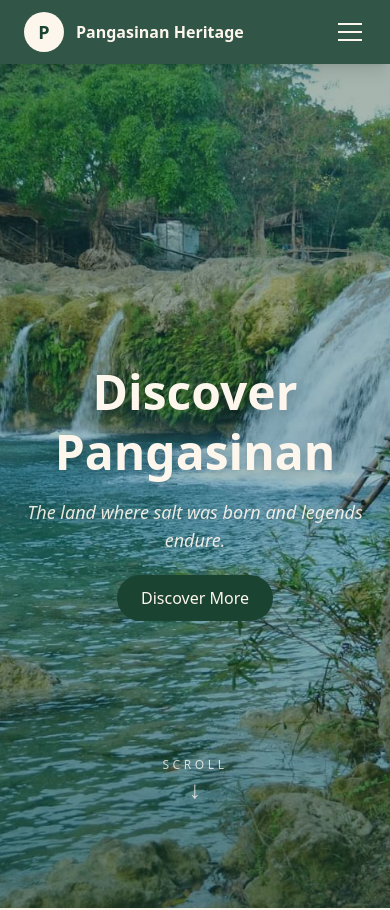
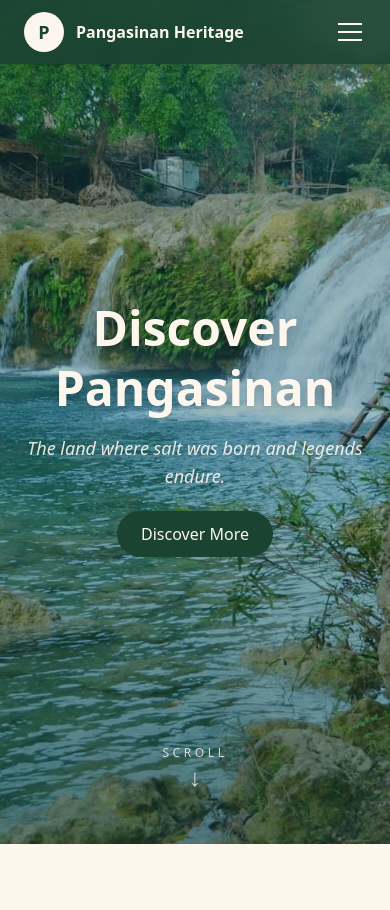
Before and after one commit to DevObra2005/Pangasinan-Heritage-Project, a Next.js app: page / in a window 390 px wide. Shown: the top 910 px of the page. Built offline with nearby package versions, Linux system fonts and the light colour scheme.

Commit message:
fix responsiveness

```diff
--- a/src/app/components/Navbar.jsx
+++ b/src/app/components/Navbar.jsx
@@ -36,7 +36,7 @@ export default function Navbar() {
   }, []);
 
   return (
-    <nav className="sticky top-0 z-50 bg-heritage-green/90 backdrop-blur-md text-heritage-cream px-6 md:px-16 py-3 shadow-lg">
+    <nav className="fixed w-full top-0 z-50 bg-heritage-green/90 backdrop-blur-md text-heritage-cream px-6 md:px-16 py-3 shadow-lg">
       <div className="flex items-center justify-between">
 
         {/* Logo */}
--- a/src/app/globals.css
+++ b/src/app/globals.css
@@ -6,6 +6,9 @@
   --font-sans: var(--font-mulish), sans-serif;
   --font-serif: var(--font-marcellus), serif;
 }
+body {
+  overflow-x: hidden;
+}
 
 html {
   scroll-behavior: smooth;
--- a/src/app/page.jsx
+++ b/src/app/page.jsx
@@ -13,13 +13,11 @@ const images = [
   "/Images/Bolinao.jpg",
   "/Images/BolinaoFalls.jpg",
   "/Images/HundredIsland.jpg",
-
 ];
 
 export default function Home() {
   const [current, setCurrent] = useState(0);
 
-  // Initialize AOS (Animate On Scroll) library
   useEffect(() => {
     AOS.init({
       duration: 1000,
@@ -38,7 +36,7 @@ export default function Home() {
     <>
       <section
         id="home"
-        className="min-h-screen relative flex flex-col items-center justify-center text-center px-6"
+        className="relative flex flex-col items-center justify-center text-center px-6 min-h-screen overflow-hidden"
       >
         {/* Background slideshow */}
         {images.map((src, index) => (
@@ -55,18 +53,22 @@ export default function Home() {
           />
         ))}
 
+        {/* Overlay */}
         <div className="absolute inset-0 bg-gradient-to-b from-heritage-green/40 via-heritage-green/30 to-heritage-green/60"></div>
 
+        {/* Hero text */}
         <div className="relative max-w-3xl">
           <h1
             data-aos="fade-up"
-            className="font-serif text-5xl md:text-7xl font-bold text-heritage-cream leading-tight drop-shadow-lg">
+            className="font-serif text-5xl md:text-7xl font-bold text-heritage-cream leading-tight drop-shadow-lg"
+          >
             Discover Pangasinan
           </h1>
 
           <p
-          data-aos="fade-right"
-          className="font-serif italic text-lg md:text-2xl text-heritage-cream/90 mt-4 drop-shadow-md">
+            data-aos="fade-up"
+            className="font-serif italic text-lg md:text-2xl text-heritage-cream/90 mt-4 drop-shadow-md"
+          >
             The land where salt was born and legends endure.
           </p>
 
@@ -77,18 +79,18 @@ export default function Home() {
           </div>
         </div>
 
-
-        <a href="#discover" className="absolute bottom-23 left-1/2 -translate-x-1/2 flex flex-col items-center text-heritage-cream/80 animate-bounce hover:text-heritage-cream transition-colors">
+        {/* Scroll indicator */}
+        <a
+          href="#discover"
+          className="absolute bottom-10 left-1/2 -translate-x-1/2 flex flex-col items-center text-heritage-cream/80 animate-bounce hover:text-heritage-cream transition-colors"
+        >
           <span className="text-xs tracking-[0.3em]">SCROLL</span>
           <span className="text-2xl">↓</span>
         </a>
       </section>
 
-
       <Discover />
-
       <Culture />
-
       <PlanVisit />
     </>
   );
--- a/src/app/pages/PlanVisit.jsx
+++ b/src/app/pages/PlanVisit.jsx
@@ -16,20 +16,18 @@ export default function PlanVisit() {
     { name: "Colibra Island", area: "Dasol" },
   ];
 
-  // Filter spots by search text (matches name or area)
   const filteredSpots = spots.filter(
     (spot) =>
       spot.name.toLowerCase().includes(query.toLowerCase()) ||
       spot.area.toLowerCase().includes(query.toLowerCase())
   );
 
-  // Build the map URL from the selected place
   const mapSrc = `https://www.google.com/maps?q=${encodeURIComponent(
     selected + ", Pangasinan, Philippines"
   )}&output=embed`;
 
   return (
-    <section id="visit" className="bg-heritage-cream px-6 md:px-16 py-24">
+    <section id="visit" className="bg-heritage-cream px-6 md:px-16 py-24 overflow-hidden">
       <div className="max-w-6xl mx-auto">
         {/* Heading */}
         <div className="text-center mb-10" data-aos="fade-up">
@@ -54,10 +52,9 @@ export default function PlanVisit() {
           />
         </div>
 
-
         <div className="grid gap-8 lg:grid-cols-2 items-start">
-
-          <div data-aos="fade-right" className="grid gap-3">
+          {/* Spot list */}
+          <div data-aos="fade-up" className="grid gap-3">
             {filteredSpots.length > 0 ? (
               filteredSpots.map((spot) => (
                 <button
@@ -85,14 +82,12 @@ export default function PlanVisit() {
                 </button>
               ))
             ) : (
-              <p className="text-gray-500 italic">
-                No spots match "{query}".
-              </p>
+              <p className="text-gray-500 italic">No spots match "{query}".</p>
             )}
           </div>
 
           {/* Map */}
-          <div data-aos="fade-left" className="rounded-2xl overflow-hidden shadow-xl h-full min-h-[450px]">
+          <div data-aos="fade-up" className="rounded-2xl overflow-hidden shadow-xl h-full min-h-[450px]">
             <iframe
               key={mapSrc}
               src={mapSrc}
```
Lines whose indentation alone changed are shown as unchanged.
